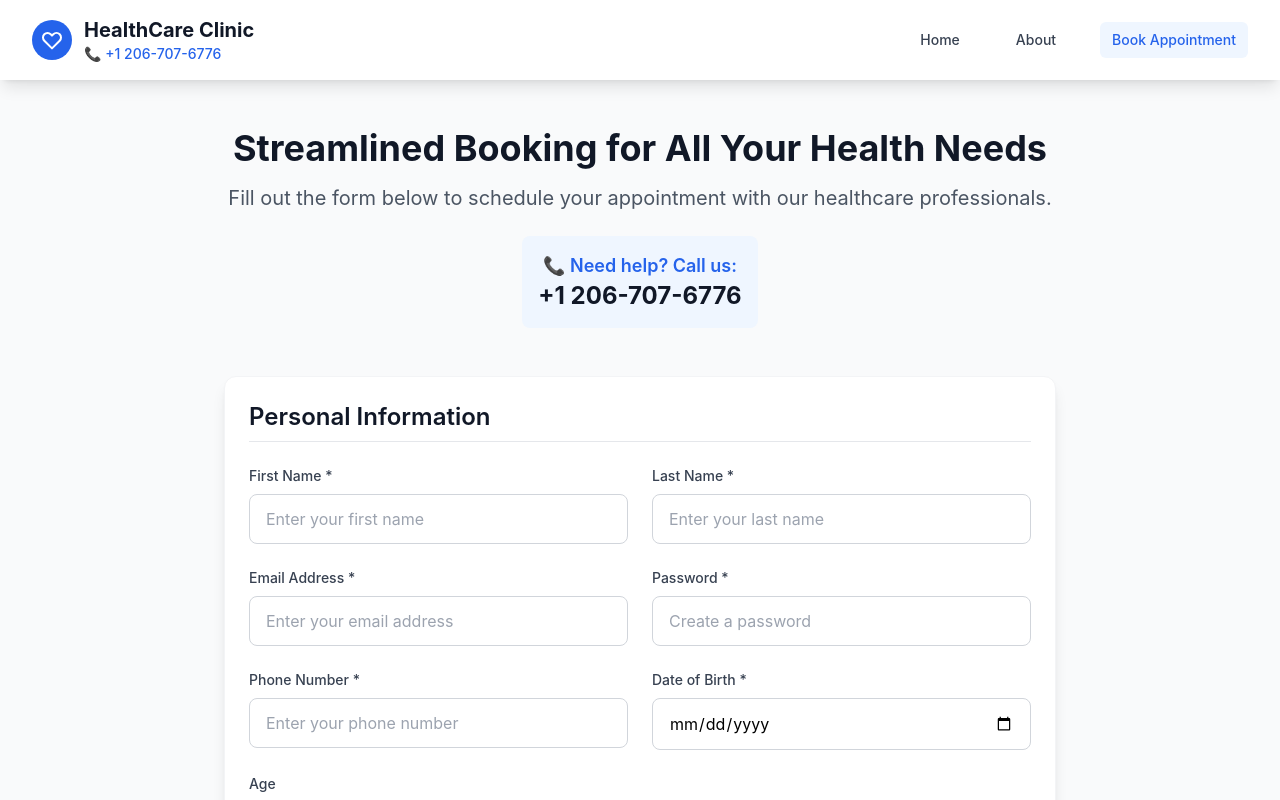
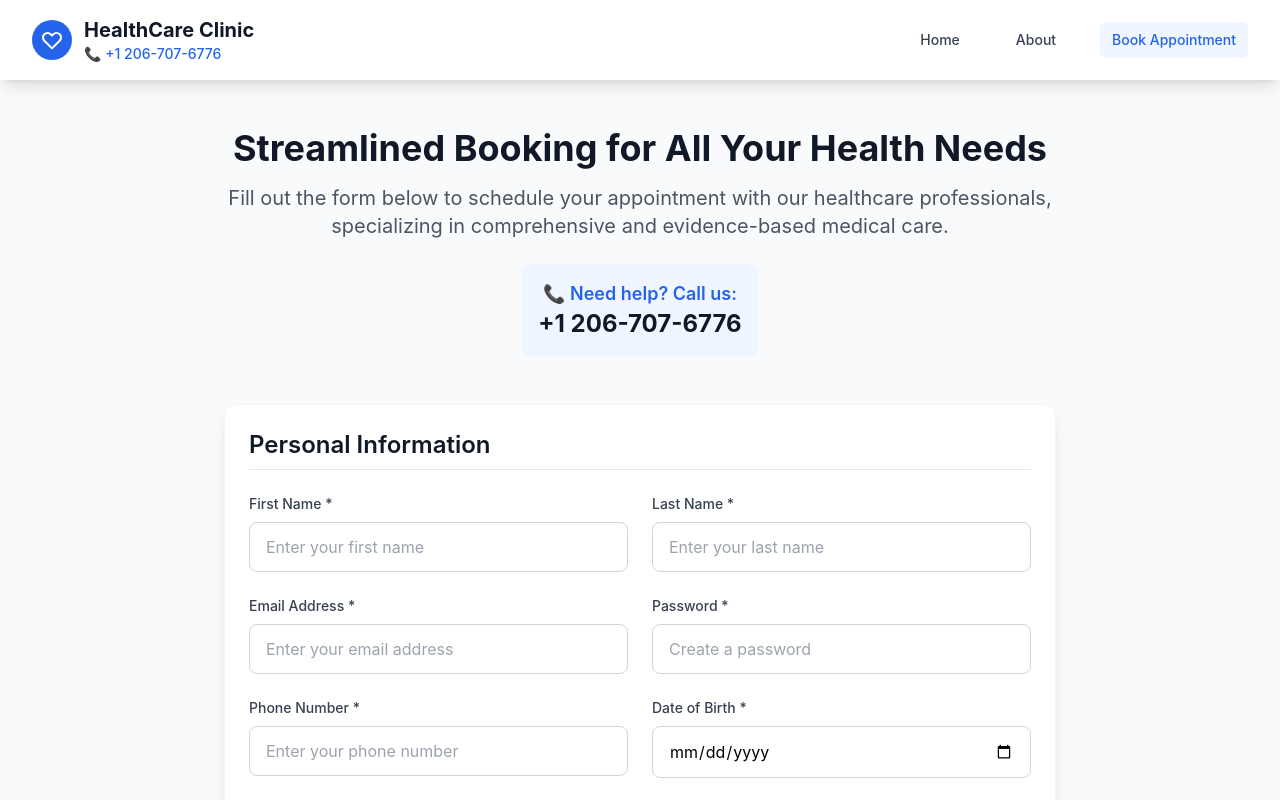
Before and after one commit to DaniyalAlam002/reacttrackingbooking, a React (Vite) app: page /book in a window 1280 px wide. Shown: the top 800 px of the page. Built offline with nearby package versions, Linux system fonts and the light colour scheme.

Commit message:
ai-optimize: copy — Fill out the form below to schedule your

```diff
--- a/src/pages/Booking.jsx
+++ b/src/pages/Booking.jsx
@@ -69,7 +69,7 @@ const Booking = () => {
         <div className="text-center mb-12">
           <h1 className="text-4xl font-bold text-gray-900 mb-4">Streamlined Booking for All Your Health Needs</h1>
           <p className="text-xl text-gray-600">
-            Fill out the form below to schedule your appointment with our healthcare professionals.
+            Fill out the form below to schedule your appointment with our healthcare professionals, specializing in comprehensive and evidence-based medical care.
           </p>
 
           {/* Phone Number Display */}
```
